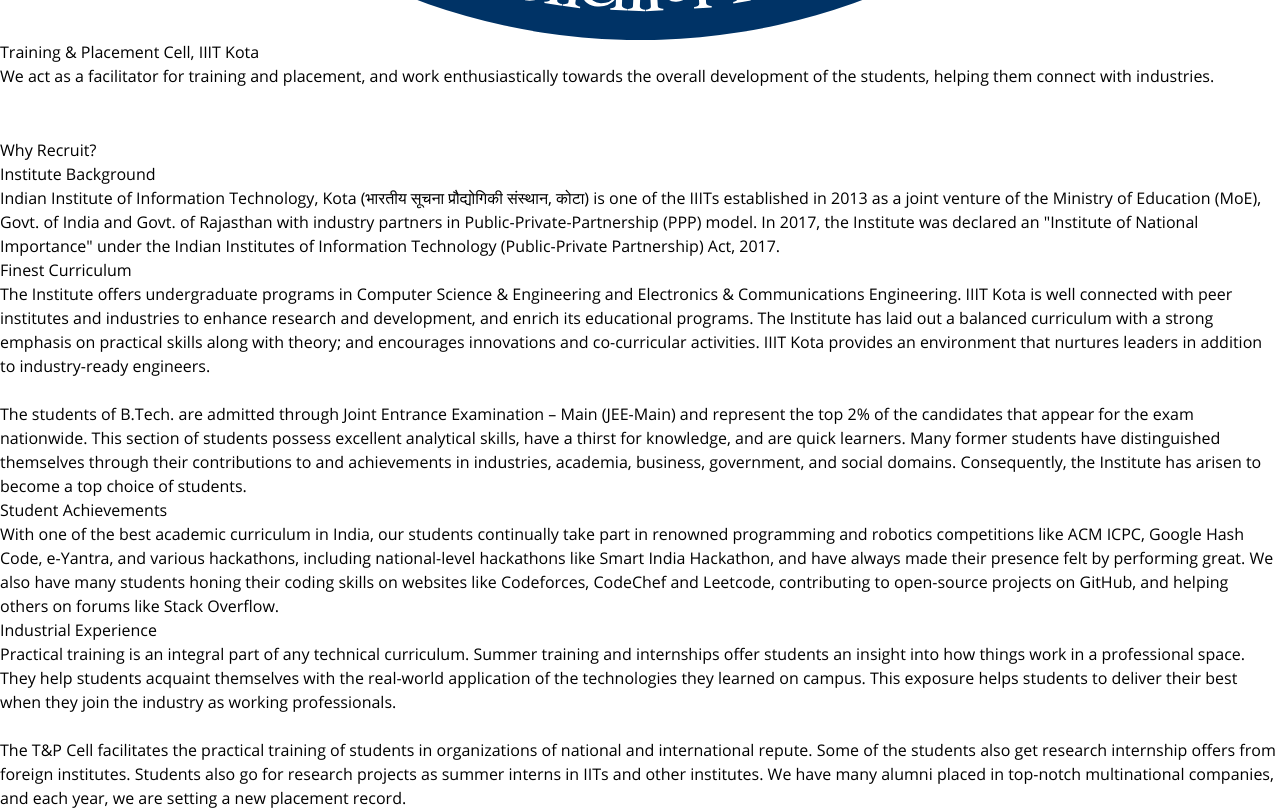
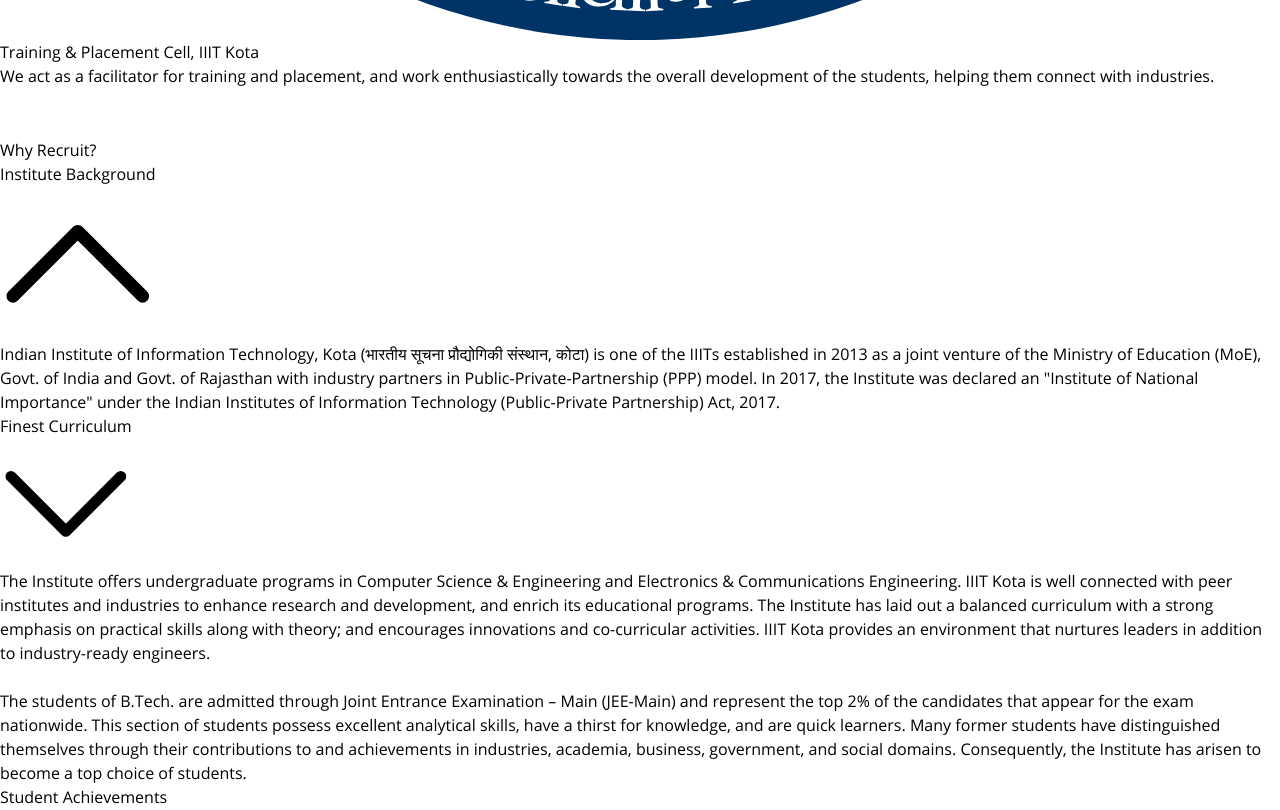
Before and after one commit to TNPCell-IIITKota/tnp-iiit-kota, a Next.js app: page / in a window 1280 px wide. Shown: the part 1240-2050 px from the top of the page. Built offline with nearby package versions, Linux system fonts and the light colour scheme.

Commit message:
fix: use accordion in pitch

```diff
--- /dev/null
+++ b/components/Accordion.tsx
@@ -0,0 +1,27 @@
+const Accordion: React.FC<{
+  title: string;
+  isOpen: boolean;
+  onClick: (event: React.MouseEvent<HTMLButtonElement>) => void;
+}> = ({ title, isOpen, onClick, children }) => (
+  <div cx="wrapper">
+    <button type="button" cx="accordion" onClick={onClick}>
+      <p cx="lead">{title}</p>
+      <svg viewBox="0 0 24 24" cx="chevron" style={isOpen ? { transform: 'rotate(-180deg)' } : {}}>
+        <polyline
+          fill="none"
+          stroke="currentColor"
+          strokeWidth="2"
+          strokeLinecap="round"
+          strokeMiterlimit="10"
+          points="2,7 12,17 22,7"
+          strokeLinejoin="round"
+        />
+      </svg>
+    </button>
+    <div cx="content" aria-expanded={isOpen}>
+      <p cx="desc">{children}</p>
+    </div>
+  </div>
+);
+
+export default Accordion;
--- a/components/Pitch.tsx
+++ b/components/Pitch.tsx
@@ -1,9 +1,13 @@
-import { Fragment } from 'react';
+import { Fragment, useState } from 'react';
 
+import Accordion from '@components/Accordion';
 import cyrb53 from '@utils/hash-string';
 import content from '@utils/why-recruit';
 
-const Pitch: React.FC = () => (
+const WhyRecruit: React.FC = () => {
+  const [current, setCurrent] = useState(1);
+
+  return (
     <section cx="sect">
       <div cx="ctr">
         <div cx="title-wrapper">
@@ -12,28 +16,32 @@
             <div cx="hr" />
           </div>
         </div>
-      {content.map(({ lead, desc }) => (
-        <div cx="wrapper" key={cyrb53(lead)}>
-          <div cx="feature">
-            <h2 cx="lead">{lead}</h2>
-            <p cx="desc">
+        {content.map(({ lead, desc }, idx) => (
+          <Accordion
+            key={cyrb53(lead)}
+            title={lead}
+            isOpen={current === idx + 1}
+            onClick={(): void => {
+              if (current === idx + 1) setCurrent(0);
+              else setCurrent(idx + 1);
+            }}
+          >
             {desc.split('\n').map((txt, i, { length }) => (
               <Fragment key={cyrb53(txt)}>
                 {txt}
-                  {i < length - 1 ? (
+                {i < length - 1 && (
                   <>
                     <br />
                     <br />
                   </>
-                  ) : undefined}
+                )}
               </Fragment>
             ))}
-            </p>
-          </div>
-        </div>
+          </Accordion>
         ))}
       </div>
     </section>
   );
+};
 
-export default Pitch;
+export default WhyRecruit;
--- a/pages/index.tsx
+++ b/pages/index.tsx
@@ -2,7 +2,6 @@
 
 import Head from 'next/head';
 
-// import Footer from '@components/Footer';
 import Hero from '@components/Hero';
 import Pitch from '@components/Pitch';
 import Preload from '@components/Preload';
@@ -23,7 +22,6 @@
     <Hero />
     <Pitch />
     <Stats />
-    {/* <Footer /> */}
   </>
 );
 
--- a/styles/_stats.module.scss
+++ b/styles/_stats.module.scss
@@ -3,7 +3,7 @@
 }
 
 .ctr {
-  @apply container px-5 pt-24 pb-8 mx-auto;
+  @apply container px-5 pt-24 mx-auto;
 }
 
 .wrapper {
```
Also changed, not shown: styles/_accordion.module.scss (added, +27 -0 lines), styles/_pitch.module.scss (+1 -17 lines). Lines whose indentation alone changed are shown as unchanged.
